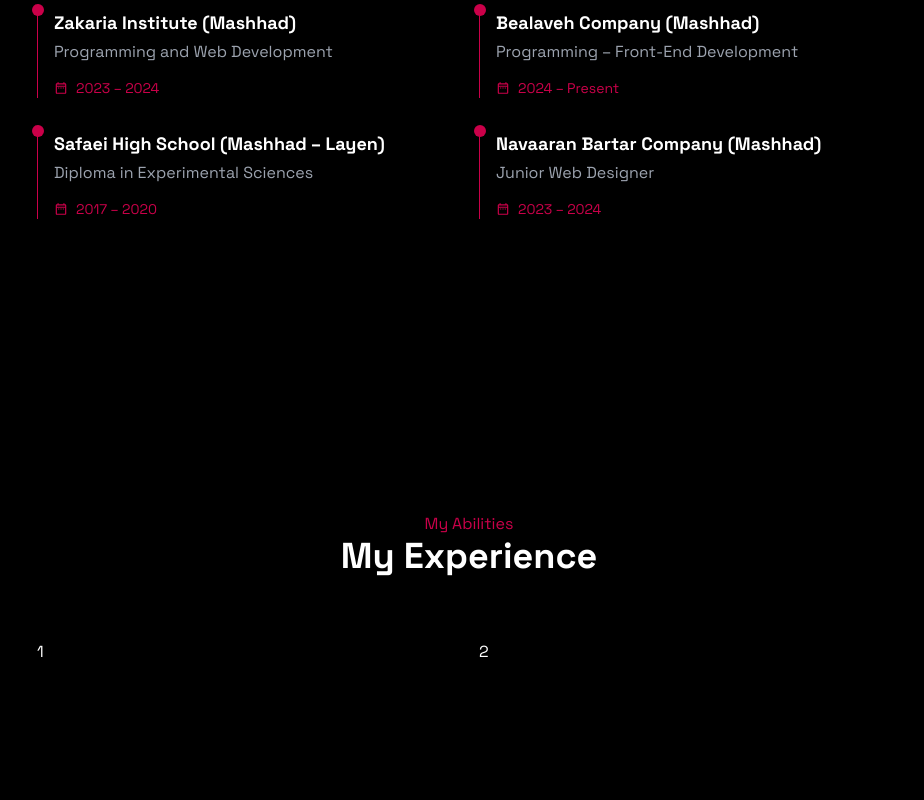
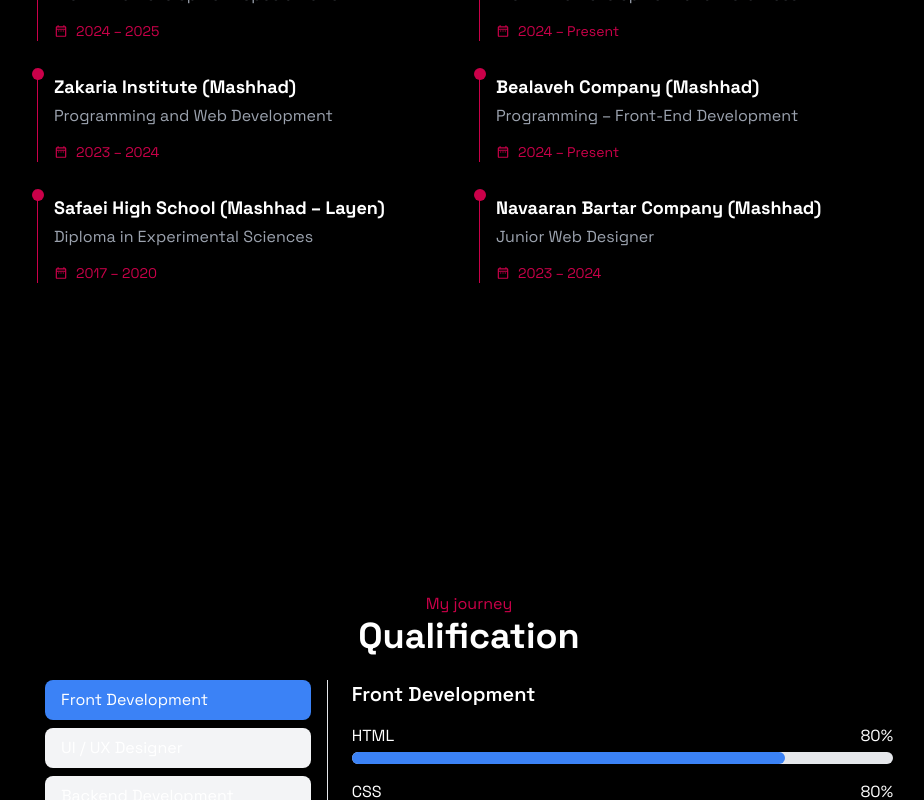
Before and after one commit to soleymannzhad/soleymannzhad-profile, a Next.js app: page / in a window 1280 px wide. Shown: the part 2000-2800 px from the top of the page, without its empty margins (219-1143 px from the left). Built offline with nearby package versions, Linux system fonts and the light colour scheme.

Commit message:
new updaet

```diff
--- a/components/Aboutme.tsx
+++ b/components/Aboutme.tsx
@@ -11,7 +11,7 @@
 export default function Aboutme() {
   return (
     <>
-      <section className=" relative pt-16 scroll-mt-[100px] min-h-screen flex items-center">
+      <section className=" relative mb-16 scroll-mt-[100px] min-h-screen flex items-center">
         <div className="container" id="about">
           <div className="text-center">
             <span className="block text-colortheme2">My intro</span>
--- a/components/Hiro-section.tsx
+++ b/components/Hiro-section.tsx
@@ -17,7 +17,7 @@
 
 const HiroSection = () => {
   return (
-    <section id="home" className=" flex items-center bg-colortheme1 min-h-screen">
+    <section id="home" className=" flex items-center bg-colortheme1 min-h-screen mb-16">
       <div className="relative pt-24 md:pt-10 container">
         <div className="relative">
           <div className="grid grid-cols-1 gap-y-12 md:grid-cols-2 lg:grid-cols-[3fr_2fr] gap-x-16">
--- a/components/Journey.tsx
+++ b/components/Journey.tsx
@@ -7,7 +7,7 @@
 export default function Journey() {
   return (
     <>
-      <section className=" relative pt-16  scroll-mt-[100px] min-h-screen">
+      <section className=" relative mb-16  scroll-mt-[100px] min-h-screen">
         <div className="container ">
           {/* قسمت هدر */}
           <div className="text-center">
--- a/components/Skills.tsx
+++ b/components/Skills.tsx
@@ -1,37 +1,126 @@
+"use client";
+import { useState } from "react";
+interface Skill {
+  skill: string;
+  percent: number;
+}
+
+interface TabContent {
+  frontend: Skill[];
+  uiux: Skill[];
+  backend: Skill[];
+}
 
 export default function Skills() {
+  const [activeTab, setActiveTab] = useState("frontend");
+
+  const tabs = [
+    { id: "frontend", label: "Front Development" },
+    { id: "uiux", label: "UI / UX Designer" },
+    { id: "backend", label: "Backend Development" },
+  ];
+
+  const tabContent = {
+    frontend: [
+      { skill: "HTML", percent: 80 },
+      { skill: "CSS", percent: 80 },
+      { skill: "JavaScript", percent: 80 },
+    ],
+    uiux: [
+      { skill: "Figma", percent: 70 },
+      { skill: "Photoshop", percent: 70 },
+    ],
+    backend: [
+      { skill: "PHP", percent: 80 },
+      { skill: "MySQL", percent: 80 },
+      { skill: "Next.js", percent: 80 },
+    ],
+  };
+
   return (
-    <>
-      <section className=" relative pt-28  scroll-mt-[100px] min-h-screen">
+    <section className=" relative mb-16  scroll-mt-[100px] min-h-screen">
+      <div className="container " id="skills">
+        <div className="text-center">
+          <span className="block text-colortheme2">My journey</span>
+          <span className="block font-bold text-4xl">Qualification</span>
+        </div>
 
-        <div id="skills" className="container ">
-          {/* قسمت هدر */}
-          <div className="text-center">
-            <span className="block text-colortheme2">My Abilities</span>
-            <span className="block font-bold text-4xl">My Experience</span>
+        <div className="flex max-w-4xl mx-auto p-6">
+          {/* ستون تب‌ها */}
+          <div className="w-1/3 border-r pr-4">
+            <ul className="space-y-2">
+              {tabs.map((tab) => (
+                <li key={tab.id}>
+                  <button
+                    onClick={() => setActiveTab(tab.id)}
+                    className={`w-full text-left px-4 py-2 rounded-lg transition-all ${
+                      activeTab === tab.id
+                        ? "bg-blue-500 text-white"
+                        : "bg-gray-100 hover:bg-gray-200"
+                    }`}
+                  >
+                    {tab.label}
+                  </button>
+                </li>
+              ))}
+            </ul>
           </div>
 
-          {/* قسمت دو ستون این بخش  */}
-
-          <div className="grid grid-cols-1 md:grid-cols-2 gap-5 pt-16 md:mx-36">
-            {/* گرید سمت چپ  */}
-
-            <div>
-
-1
-
+          {/* ستون محتوا */}
+          <div className="w-2/3 pl-6">
+            <h2 className="text-xl font-semibold mb-4">
+              {tabs.find((t) => t.id === activeTab)?.label}
+            </h2>
+            <div className="space-y-4">
+              {tabContent[activeTab as keyof TabContent].map((item, index) => (
+                <div key={index}>
+                  <div className="flex justify-between mb-1">
+                    <span>{item.skill}</span>
+                    <span>{item.percent}%</span>
+                  </div>
+                  <div className="w-full bg-gray-200 rounded-full h-3">
+                    <div
+                      className="bg-blue-500 h-3 rounded-full"
+                      style={{ width: `${item.percent}%` }}
+                    ></div>
+                  </div>
+                </div>
+              ))}
             </div>
-
-            {/* گرید سمت راست  */}
-
-            <div>
-2
-
-            </div>
-
           </div>
         </div>
-      </section>
-    </>
+      </div>
+    </section>
   );
 }
+
+// export default function Skills() {
+//   return (
+//     <>
+//       <section className=" relative pt-16  scroll-mt-[100px] min-h-screen">
+//         <div className="container ">
+
+//           <div className="text-center">
+//             <span className="block text-colortheme2">My journey</span>
+//             <span className="block font-bold text-4xl">Qualification</span>
+//           </div>
+
+//           <div className="grid grid-cols-1 md:grid-cols-2 gap-5 pt-16 md:mx-36">
+
+//             <div>
+
+// 1
+
+//             </div>
+
+//             <div>
+// 2
+
+//             </div>
+
+//           </div>
+//         </div>
+//       </section>
+//     </>
+//   );
+// }
```
